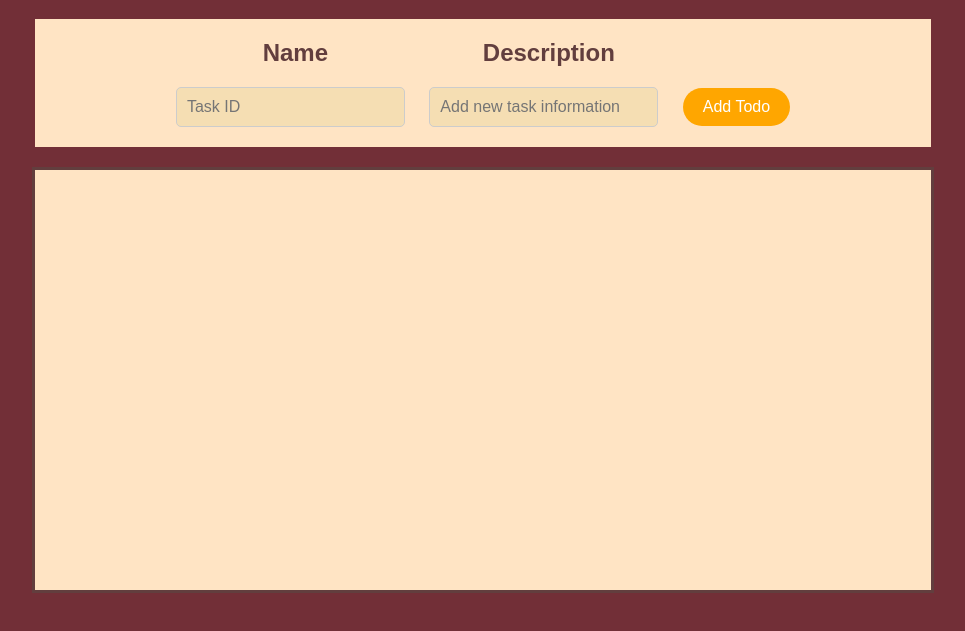
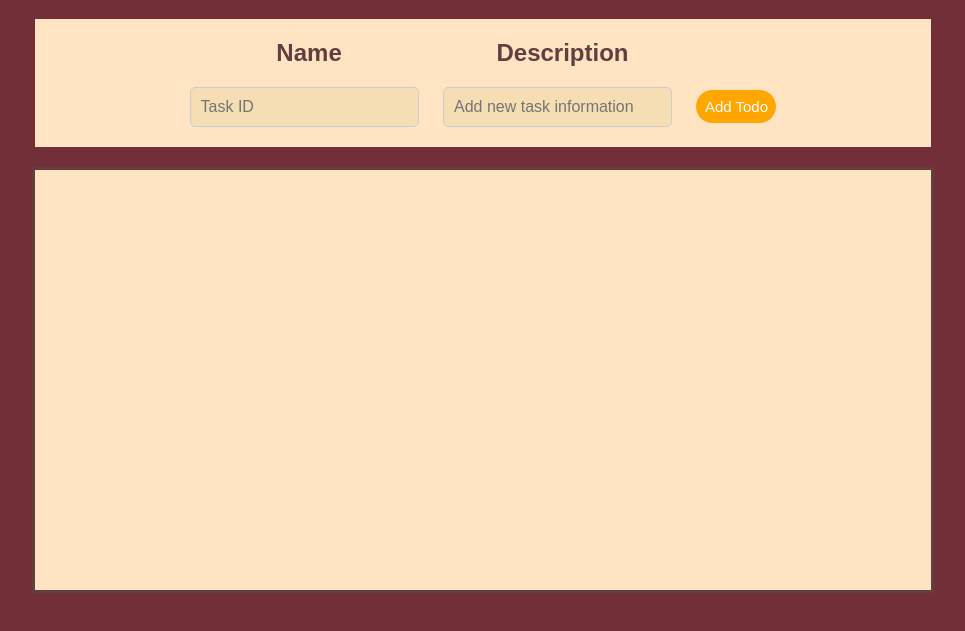
Before and after one commit to Adetoke0987/Todify, a website: page index.html in a window 1280 px wide. Shown: the part 61-692 px from the top of the page, without its empty margins (157-1122 px from the left). Drawn offline with Linux system fonts and the light colour scheme.

Commit message:
Update app.css

```diff
--- a/app.css
+++ b/app.css
@@ -29,8 +29,9 @@ input {
 }
 
 #btn {
-    padding: 10px 20px;
-    font-size: 16px;
+    padding: px;
+    font-size: 15px;
+    font-weight: 500px;
     background-color: rgb(255, 166, 0);
     color: white;
     border: none;
@@ -61,9 +62,10 @@ ul {
 button {
     padding: 8px;
     font-size: 14px;
-    background-color: #957777d8;
-    color: bisque;
-    border: 2px solid;
+    background-color: white;
+    width: 80px;
+    color: rgb(255, 166, 0);
+    border: 2px solid rgb(255, 166, 0);
     border-radius: 15px;
     cursor: pointer;
 }
@@ -90,6 +92,9 @@ button {
 .flex {
     display: flex;
     justify-content: space-between;
+    background-color:antiquewhite;
+    margin-top: 10px;
+    padding: 5px;
 }
 
 .task-info {
```
